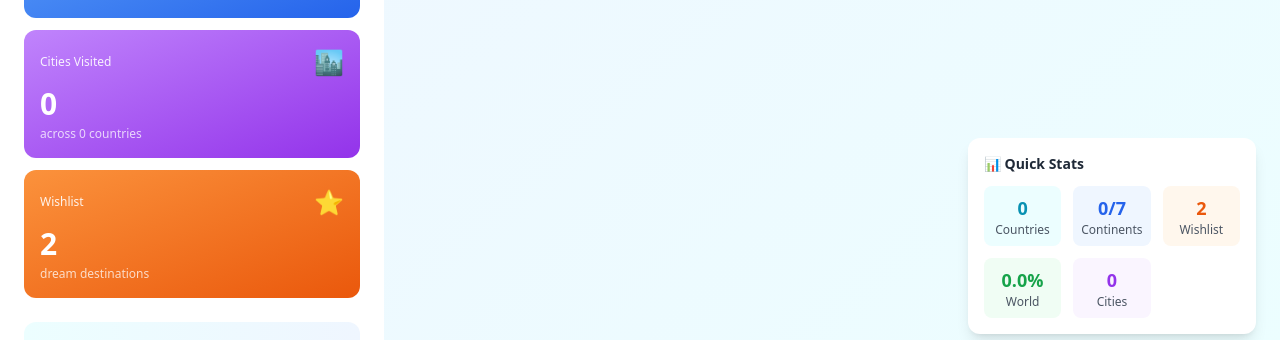
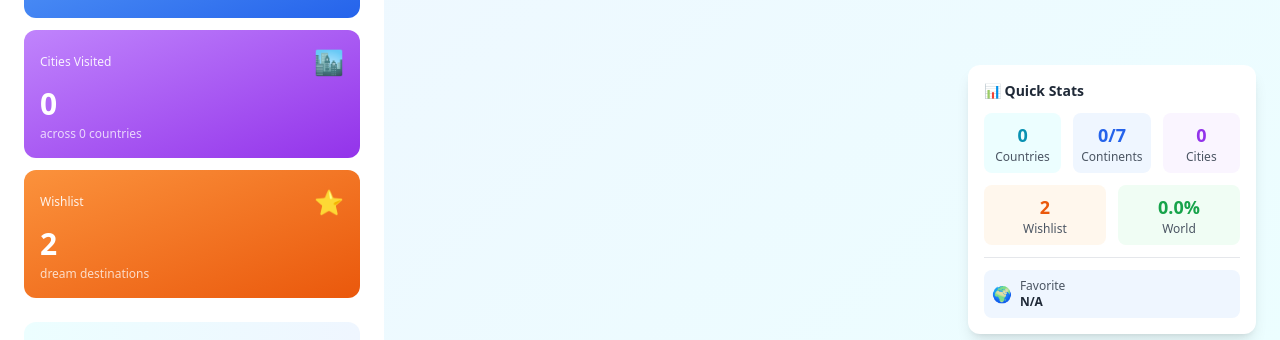
Before and after one commit to Malina19/dream-travel-map, a React (Vite) app in the folder dream-travel-map/: page / in a window 1280 px wide. Shown: the part 442-782 px from the top of the page. Built offline with nearby package versions, Linux system fonts and the light colour scheme.

Commit message:
Add svg and advanced travel insights stats

```diff
--- a/dream-travel-map/src/App.jsx
+++ b/dream-travel-map/src/App.jsx
@@ -82,6 +82,61 @@ function App() {
 	const totalCities = visitedCountries.reduce((sum, country) => {
 		return sum + country.cities.length
 	}, 0)
+
+	// 🆕 NOWA STATYSTYKA 1: Most Visited Continent
+	const getMostVisitedContinent = () => {
+		if (visitedCountries.length === 0) return 'None yet'
+
+		const continentCounts = {}
+
+		visitedCountries.forEach(country => {
+			const continents = getUniqueContinents([country.name])
+			continents.forEach(continent => {
+				continentCounts[continent] = (continentCounts[continent] || 0) + 1
+			})
+		})
+
+		const sortedContinents = Object.entries(continentCounts).sort((a, b) => b[1] - a[1])
+
+		if (sortedContinents.length === 0) return 'None yet'
+
+		const [continent, count] = sortedContinents[0]
+		return { name: continent, count }
+	}
+
+	const mostVisitedContinent = getMostVisitedContinent()
+
+	// 🆕 NOWA STATYSTYKA 2: Countries Visited This Year
+	const getCountriesThisYear = () => {
+		const currentYear = new Date().getFullYear()
+
+		const countriesThisYear = visitedCountries.filter(country => {
+			return country.cities.some(city => {
+				const visitYear = new Date(city.visitDate).getFullYear()
+				return visitYear === currentYear
+			})
+		})
+
+		return countriesThisYear.length
+	}
+
+	const countriesThisYear = getCountriesThisYear()
+
+	// 🆕 NOWA STATYSTYKA 3: Most Explored Country
+	const getMostExploredCountry = () => {
+		if (visitedCountries.length === 0) return null
+
+		const sorted = [...visitedCountries].sort((a, b) => b.cities.length - a.cities.length)
+
+		if (sorted[0].cities.length === 0) return null
+
+		return {
+			name: sorted[0].name,
+			cityCount: sorted[0].cities.length,
+		}
+	}
+
+	const mostExploredCountry = getMostExploredCountry()
 
 	const toggleDarkMode = () => {
 		setIsDarkMode(!isDarkMode)
@@ -327,6 +382,99 @@ function App() {
 					</div>
 					<div className='mt-2 text-xs text-gray-500 text-center'>
 						{visitedCount} / {totalCountries} countries
+					</div>
+				</div>
+
+				{/* 🆕 NOWA SEKCJA: Travel Insights */}
+				<div className='mb-6'>
+					<h3 className={`text-sm font-semibold mb-3 ${isDarkMode ? 'text-gray-300' : 'text-gray-700'}`}>
+						✨ Travel Insights
+					</h3>
+					<div className='space-y-2'>
+						{/* Insight 1: Most Visited Continent */}
+						<div
+							className={`p-3 rounded-lg border ${
+								isDarkMode
+									? 'bg-gray-700 border-gray-600'
+									: 'bg-gradient-to-r from-blue-50 to-purple-50 border-blue-200'
+							}`}>
+							<div className='flex items-center justify-between'>
+								<div className='flex items-center gap-2'>
+									<span className='text-lg'>🌍</span>
+									<div>
+										<div className={`text-xs ${isDarkMode ? 'text-gray-400' : 'text-gray-600'}`}>
+											Favorite Continent
+										</div>
+										<div className={`font-bold ${isDarkMode ? 'text-white' : 'text-gray-800'}`}>
+											{mostVisitedContinent.name || 'None yet'}
+										</div>
+									</div>
+								</div>
+								{mostVisitedContinent.count && (
+									<div className='text-right'>
+										<div className='text-xl font-bold text-blue-600'>{mostVisitedContinent.count}</div>
+										<div className='text-xs text-gray-500'>
+											{mostVisitedContinent.count === 1 ? 'country' : 'countries'}
+										</div>
+									</div>
+								)}
+							</div>
+						</div>
+
+						{/* Insight 2: Countries This Year */}
+						<div
+							className={`p-3 rounded-lg border ${
+								isDarkMode
+									? 'bg-gray-700 border-gray-600'
+									: 'bg-gradient-to-r from-green-50 to-teal-50 border-green-200'
+							}`}>
+							<div className='flex items-center justify-between'>
+								<div className='flex items-center gap-2'>
+									<span className='text-lg'>📅</span>
+									<div>
+										<div className={`text-xs ${isDarkMode ? 'text-gray-400' : 'text-gray-600'}`}>
+											New in {new Date().getFullYear()}
+										</div>
+										<div className={`font-bold ${isDarkMode ? 'text-white' : 'text-gray-800'}`}>
+											{countriesThisYear === 0
+												? 'Start traveling!'
+												: `${countriesThisYear} ${countriesThisYear === 1 ? 'country' : 'countries'}`}
+										</div>
+									</div>
+								</div>
+								{countriesThisYear > 0 && <div className='text-2xl font-bold text-green-600'>{countriesThisYear}</div>}
+							</div>
+						</div>
+
+						{/* Insight 3: Most Explored Country */}
+						{mostExploredCountry && (
+							<div
+								className={`p-3 rounded-lg border ${
+									isDarkMode
+										? 'bg-gray-700 border-gray-600'
+										: 'bg-gradient-to-r from-orange-50 to-pink-50 border-orange-200'
+								}`}>
+								<div className='flex items-center justify-between'>
+									<div className='flex items-center gap-2'>
+										<span className='text-lg'>🏆</span>
+										<div>
+											<div className={`text-xs ${isDarkMode ? 'text-gray-400' : 'text-gray-600'}`}>Most Explored</div>
+											<div
+												className={`font-bold flex items-center gap-1 ${isDarkMode ? 'text-white' : 'text-gray-800'}`}>
+												{getCountryFlag(mostExploredCountry.name)}
+												<span>{mostExploredCountry.name}</span>
+											</div>
+										</div>
+									</div>
+									<div className='text-right'>
+										<div className='text-xl font-bold text-orange-600'>{mostExploredCountry.cityCount}</div>
+										<div className='text-xs text-gray-500'>
+											{mostExploredCountry.cityCount === 1 ? 'city' : 'cities'}
+										</div>
+									</div>
+								</div>
+							</div>
+						)}
 					</div>
 				</div>
 
@@ -648,9 +796,11 @@ function App() {
 				</div>
 
 				{/* Statystyki w narożniku */}
-				<div className='absolute bottom-6 right-6 bg-white rounded-xl shadow-lg p-4'>
+				<div className='absolute bottom-6 right-6 bg-white rounded-xl shadow-lg p-4 max-w-sm'>
 					<h3 className='font-bold text-gray-800 mb-3 text-sm'>📊 Quick Stats</h3>
-					<div className='grid grid-cols-3 gap-3 text-xs'>
+
+					{/* Główne statystyki - 3 kolumny */}
+					<div className='grid grid-cols-3 gap-3 text-xs mb-3'>
 						<div className='bg-cyan-50 rounded-lg p-2 text-center'>
 							<div className='text-cyan-600 font-bold text-lg'>{visitedCount}</div>
 							<div className='text-gray-600'>Countries</div>
@@ -659,6 +809,14 @@ function App() {
 							<div className='text-blue-600 font-bold text-lg'>{continentsVisited}/7</div>
 							<div className='text-gray-600'>Continents</div>
 						</div>
+						<div className='bg-purple-50 rounded-lg p-2 text-center'>
+							<div className='text-purple-600 font-bold text-lg'>{totalCities}</div>
+							<div className='text-gray-600'>Cities</div>
+						</div>
+					</div>
+
+					{/* Dodatkowe statystyki - 2 kolumny */}
+					<div className='grid grid-cols-2 gap-3 text-xs mb-3'>
 						<div className='bg-orange-50 rounded-lg p-2 text-center'>
 							<div className='text-orange-600 font-bold text-lg'>{wishlist.length}</div>
 							<div className='text-gray-600'>Wishlist</div>
@@ -667,10 +825,58 @@ function App() {
 							<div className='text-green-600 font-bold text-lg'>{worldPercentage}%</div>
 							<div className='text-gray-600'>World</div>
 						</div>
-						<div className='bg-purple-50 rounded-lg p-2 text-center'>
-							<div className='text-purple-600 font-bold text-lg'>{totalCities}</div>
-							<div className='text-gray-600'>Cities</div>
+					</div>
+
+					{/* 🆕 NOWE Insights - pełna szerokość */}
+					<div className='space-y-2 pt-3 border-t border-gray-200'>
+						{/* Favorite Continent */}
+						<div className='bg-blue-50 rounded-lg p-2 flex items-center justify-between'>
+							<div className='flex items-center gap-2'>
+								<span className='text-base'>🌍</span>
+								<div>
+									<div className='text-xs text-gray-600'>Favorite</div>
+									<div className='font-semibold text-gray-800 text-xs'>{mostVisitedContinent.name || 'N/A'}</div>
+								</div>
+							</div>
+							{mostVisitedContinent.count && (
+								<div className='text-blue-600 font-bold text-sm'>{mostVisitedContinent.count}</div>
+							)}
 						</div>
+
+						{/* New This Year */}
+						{countriesThisYear > 0 && (
+							<div className='bg-green-50 rounded-lg p-2 flex items-center justify-between'>
+								<div className='flex items-center gap-2'>
+									<span className='text-base'>📅</span>
+									<div>
+										<div className='text-xs text-gray-600'>New in {new Date().getFullYear()}</div>
+										<div className='font-semibold text-gray-800 text-xs'>
+											{countriesThisYear} {countriesThisYear === 1 ? 'country' : 'countries'}
+										</div>
+									</div>
+								</div>
+								<div className='text-green-600 font-bold text-sm'>{countriesThisYear}</div>
+							</div>
+						)}
+
+						{/* Most Explored */}
+						{mostExploredCountry && (
+							<div className='bg-orange-50 rounded-lg p-2 flex items-center justify-between'>
+								<div className='flex items-center gap-2'>
+									<span className='text-base'>🏆</span>
+									<div>
+										<div className='text-xs text-gray-600'>Most Explored</div>
+										<div className='font-semibold text-gray-800 text-xs flex items-center gap-1'>
+											<span className='inline-block' style={{ width: '1em', height: '1em' }}>
+												{getCountryFlag(mostExploredCountry.name)}
+											</span>
+											<span>{mostExploredCountry.name}</span>
+										</div>
+									</div>
+								</div>
+								<div className='text-orange-600 font-bold text-sm'>{mostExploredCountry.cityCount}</div>
+							</div>
+						)}
 					</div>
 				</div>
 			</div>
```
